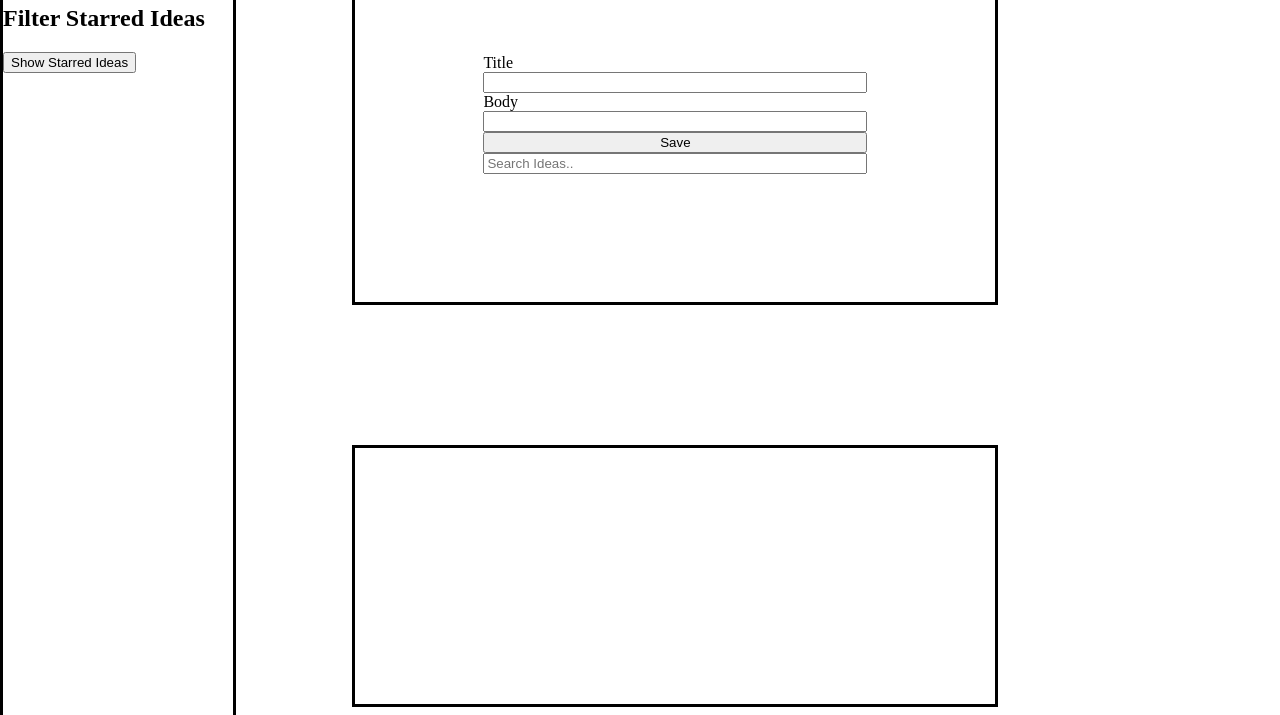
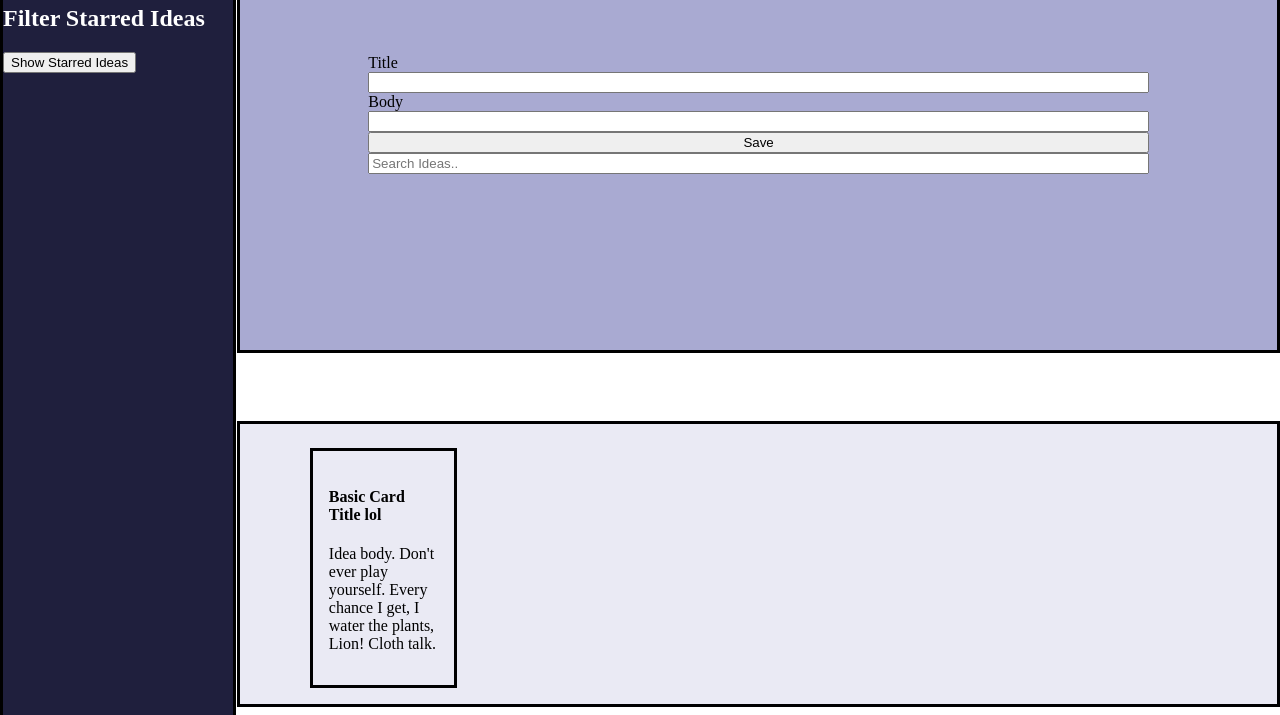
Before and after one commit to kbergsund/ideabox, a plain HTML site: page index.html in a window 1280 px wide. Shown: the part 85-800 px from the top of the page. Drawn offline with Linux system fonts and the light colour scheme.

Commit message:
Add color to elements

```diff
--- a/index.html
+++ b/index.html
@@ -26,6 +26,10 @@
       <input type = "text" placeholder="Search Ideas.."</input>
     </section>
     <section class = 'card-section'>
+      <div class = 'idea-card'>
+        <h4>Basic Card Title lol</h4>
+        <p>Idea body. Don't ever play yourself. Every chance I get, I water the plants, Lion! Cloth talk. </p>
+      </div>
     </section>
   </main>
 </body>
--- a/styles.css
+++ b/styles.css
@@ -12,7 +12,9 @@
   left: 0;
   overflow-x: hidden;
   padding-top: 20px;
-  border: solid black
+  border: solid black;
+  background: #1F1F3D;
+  color: white
 }
 
 .create-idea {
@@ -20,17 +22,30 @@
     flex-direction: column;
     position: fixed;
     top: 1%;
-    right: 22%;
+    right: 0%;
     padding: 10%;
-    width: 30%;
+    height: 21%;
+    width: 61%;
     border: solid black;
+    background: #A9AAD2;
 }
 
 .card-section {
     border: solid black;
     position: fixed;
     bottom: 1%;
-    right: 22%;
+    right: 0%;
     padding: 10%;
-    width: 30%;
+    height: 3%;
+    width: 61%;
+    background: #EAEAF4;
 }
+
+.idea-card {
+    border: solid black;
+    width: 14%;
+    padding: 2%;
+    position: relative;
+    bottom: 104px;
+    left: -58px;
+}
```
